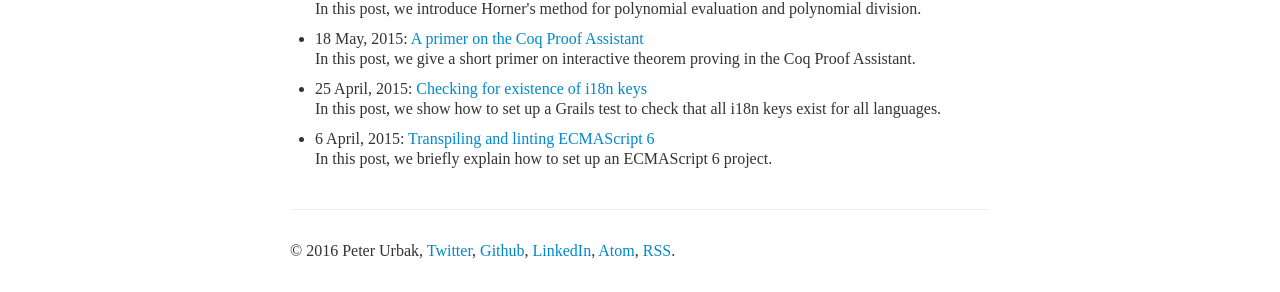
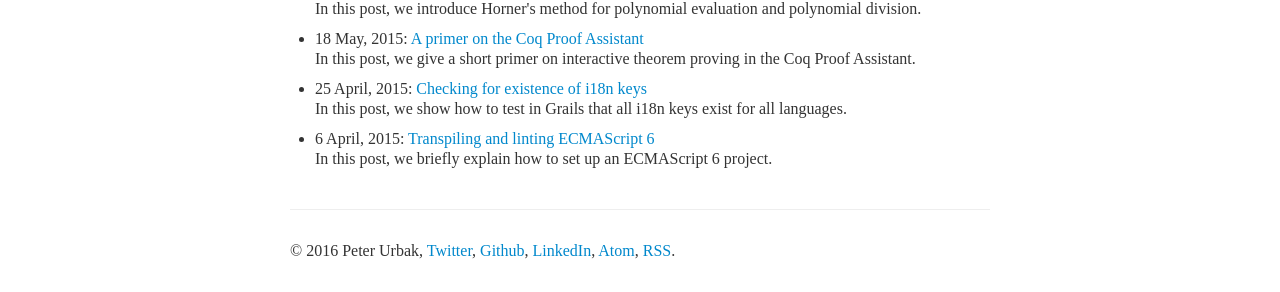
Before and after one commit to dragonwasrobot/dragonwasrobot.github.io, a Jekyll site: the page built from index.md, in a window 1280 px wide. Shown: the part 583-875 px from the top of the page. Built offline with Jekyll 4.4.1, drawn with Linux system fonts in a browser that asks for light colours; some web fonts are replaced.

Commit message:
Final tag lines

```diff
--- a/_posts/2015-04-25-checking-for-existence-of-i18n-keys.md
+++ b/_posts/2015-04-25-checking-for-existence-of-i18n-keys.md
@@ -2,7 +2,7 @@
 layout: post
 title: "Checking for existence of i18n keys"
 category: programming
-description: "In this post, we show how to set up a Grails test to check that all i18n keys exist for all languages."
+description: "In this post, we show how to test in Grails that all i18n keys exist for all languages."
 tags: [Groovy, Grails, Spock, i18n]
 ---
 
```
